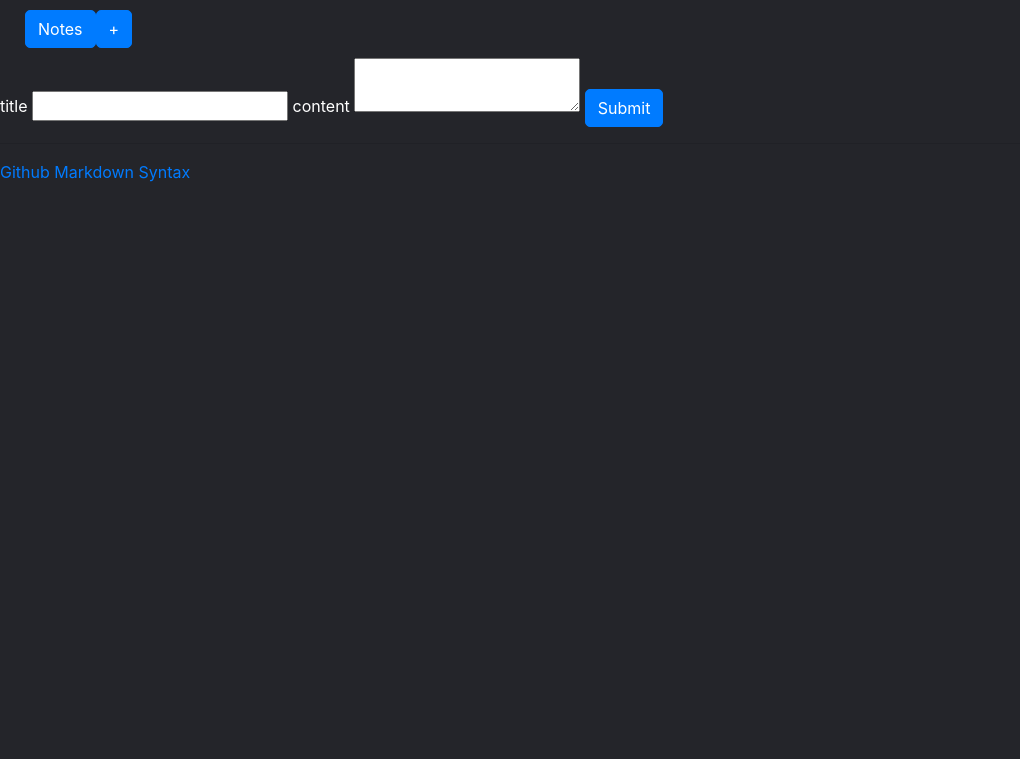
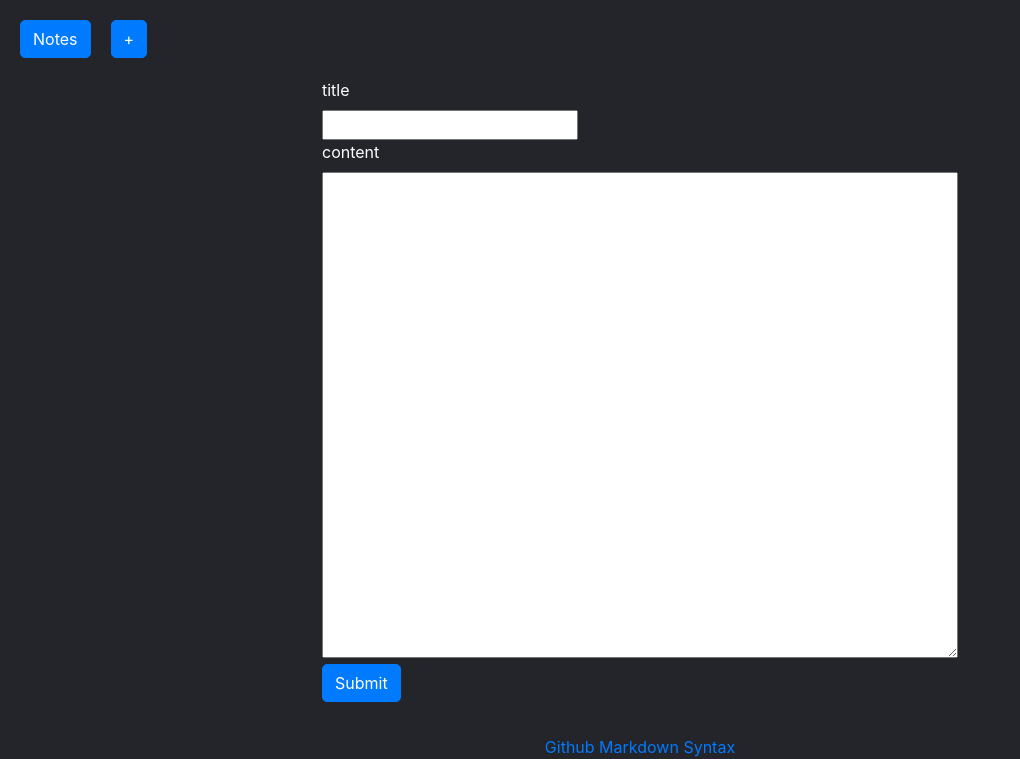
Before and after one commit to sabihdordab/simple-toolbox, a Django app: page /notepad/ in a window 1280 px wide. Shown: the part 66-825 px from the top of the page, without its empty margins (0-1020 px from the left). Before the commit the page ends 248 px from the top, so only its background shows below. Run offline with Django 4.2, Linux system fonts and the light colour scheme; the visitor is signed in with stand-in values (Sample User, id 1); some libraries are stand-ins or nearby versions.

Commit message:
add some stiles for add note form

```diff
--- a/notepad/static/notepad/styles.css
+++ b/notepad/static/notepad/styles.css
@@ -1,5 +1,17 @@
-.container {
+.nav {
 	display: flex;
 	flex-wrap: wrap;
     margin: 10px;
 }
+
+.nav a {
+    margin: 10px;
+}
+
+#add-new-note{
+	display: flex;
+	flex-direction: column;
+	justify-content: center;
+	align-items: center;
+	align-content: center;
+}
--- a/notepad/templates/notepad/index.html
+++ b/notepad/templates/notepad/index.html
@@ -13,7 +13,8 @@
 {% endblock%}
 
 {% block body %}
-    <div class="container">
+    <div class="container-fuild">
+        <div class="nav">
             <a href="" class="btn btn-primary">Notes</a>
             <a class="btn btn-primary">+</a>
         </div>
@@ -23,12 +24,17 @@
         <div id="add-new-note">
             <form action="" method="post" enctype="multipart/form-data">
                 <label>title</label>
-            <input type="text" name="title">
+                <br>
+                <input type="text" name="title" id="title">
+                <br>
                 <label>content</label>
-            <textarea name="content"></textarea>
+                <br>
+                <textarea name="content" rows="20" cols="60" id="content"></textarea>
+                <br>
                 <a class="btn btn-primary" id="add-note-btn">Submit</a>
             </form>
             <hr>
             <a href="https://help.github.com/en/github/writing-on-github/basic-writing-and-formatting-syntax">Github Markdown Syntax</a>
         </div>
+    </div>
 {% endblock %}
```
Lines whose indentation alone changed are shown as unchanged.
